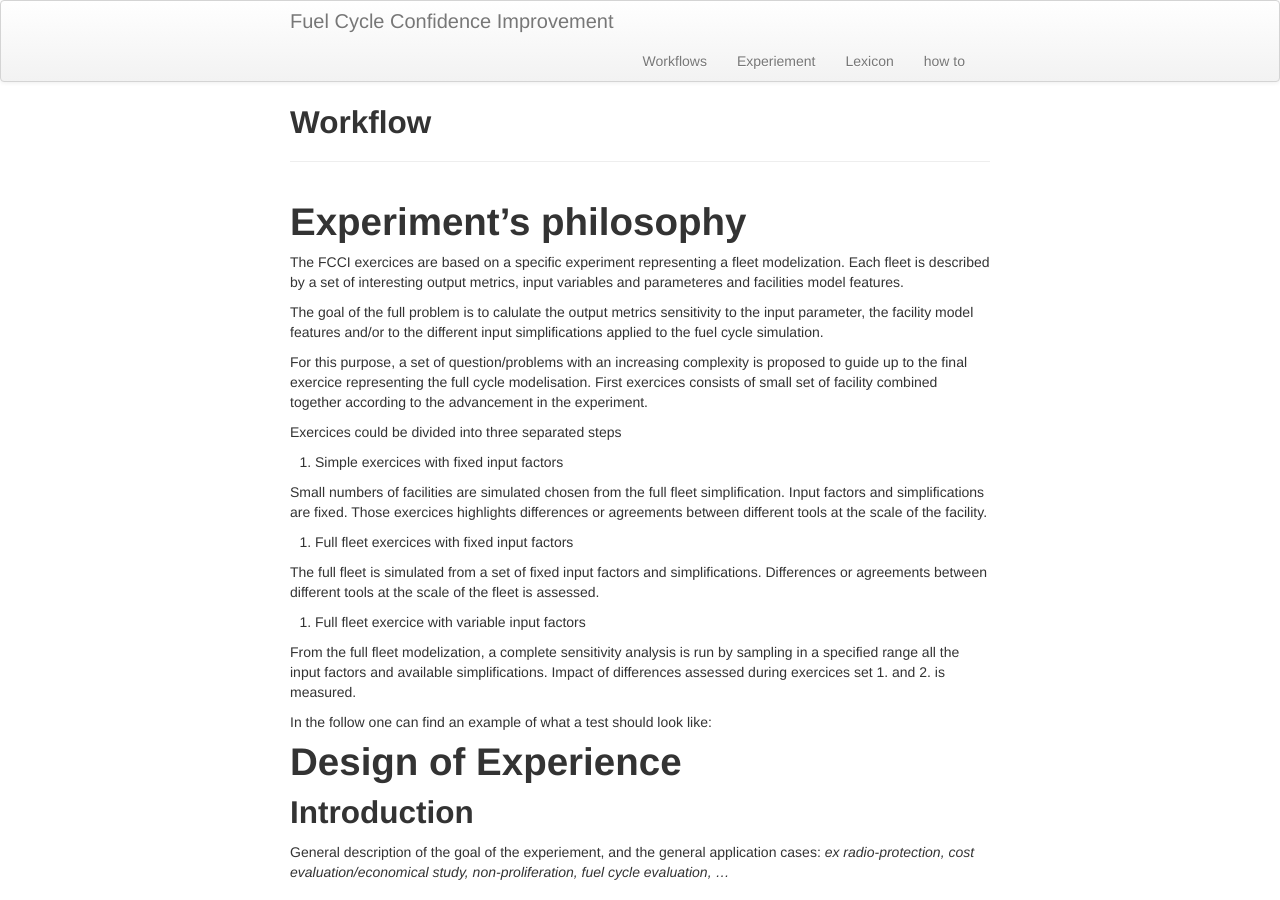
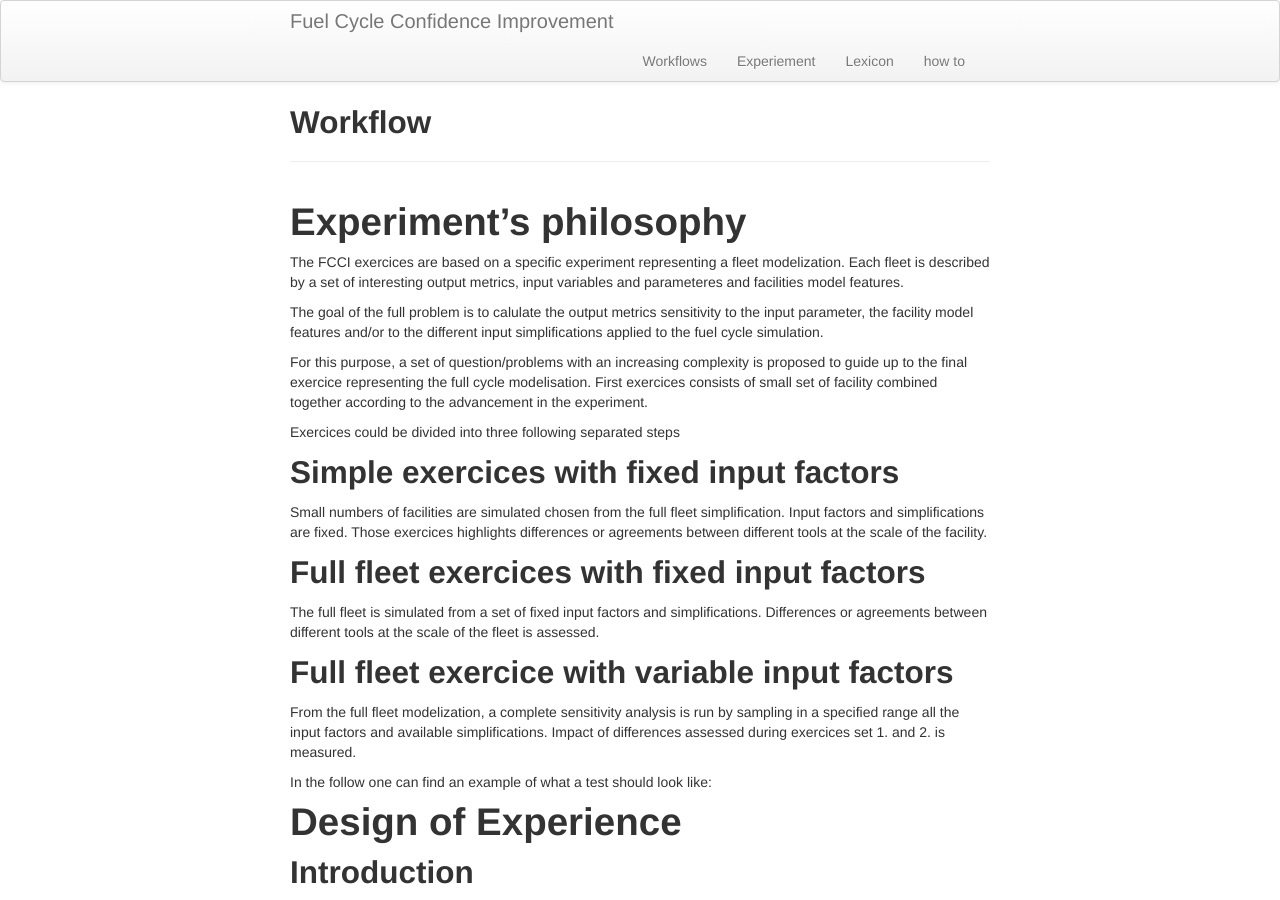
Before and after one commit to FuelCycleFIT/fcci2017.github.io_old_bkp, a Jekyll site: the page built from _pages/workflow.md, in a window 1280 px wide and 900 px high. Built offline with Jekyll 4.4.1, drawn with Linux system fonts in a browser that asks for light colours.

Commit message:
update workflow.md file...

```diff
--- a/_pages/workflow.md
+++ b/_pages/workflow.md
@@ -11,17 +11,17 @@ The goal of the full problem is to calulate the output metrics sensitivity to th
 
 For this purpose, a set of question/problems with an increasing complexity is proposed to guide up to the final exercice representing the full cycle modelisation. First exercices consists of small set of facility combined together according to the advancement in the experiment.
 
-Exercices could be divided into three separated steps
+Exercices could be divided into three following separated steps
 
-1. Simple exercices with fixed input factors
+## Simple exercices with fixed input factors
 
 Small numbers of facilities are simulated chosen from the full fleet simplification. Input factors and simplifications are fixed. Those exercices highlights differences or agreements between different tools at the scale of the facility.
 
-2. Full fleet exercices with fixed input factors
+## Full fleet exercices with fixed input factors
 
 The full fleet is  simulated from a set of fixed input factors and simplifications. Differences or agreements between different tools at the scale of the fleet is assessed.
 
-3. Full fleet exercice with variable input factors
+## Full fleet exercice with variable input factors
 
 From the full fleet modelization, a complete sensitivity analysis is run by sampling in a specified range all the input factors and available simplifications. Impact of differences assessed during exercices set 1. and 2. is measured.
 
```
